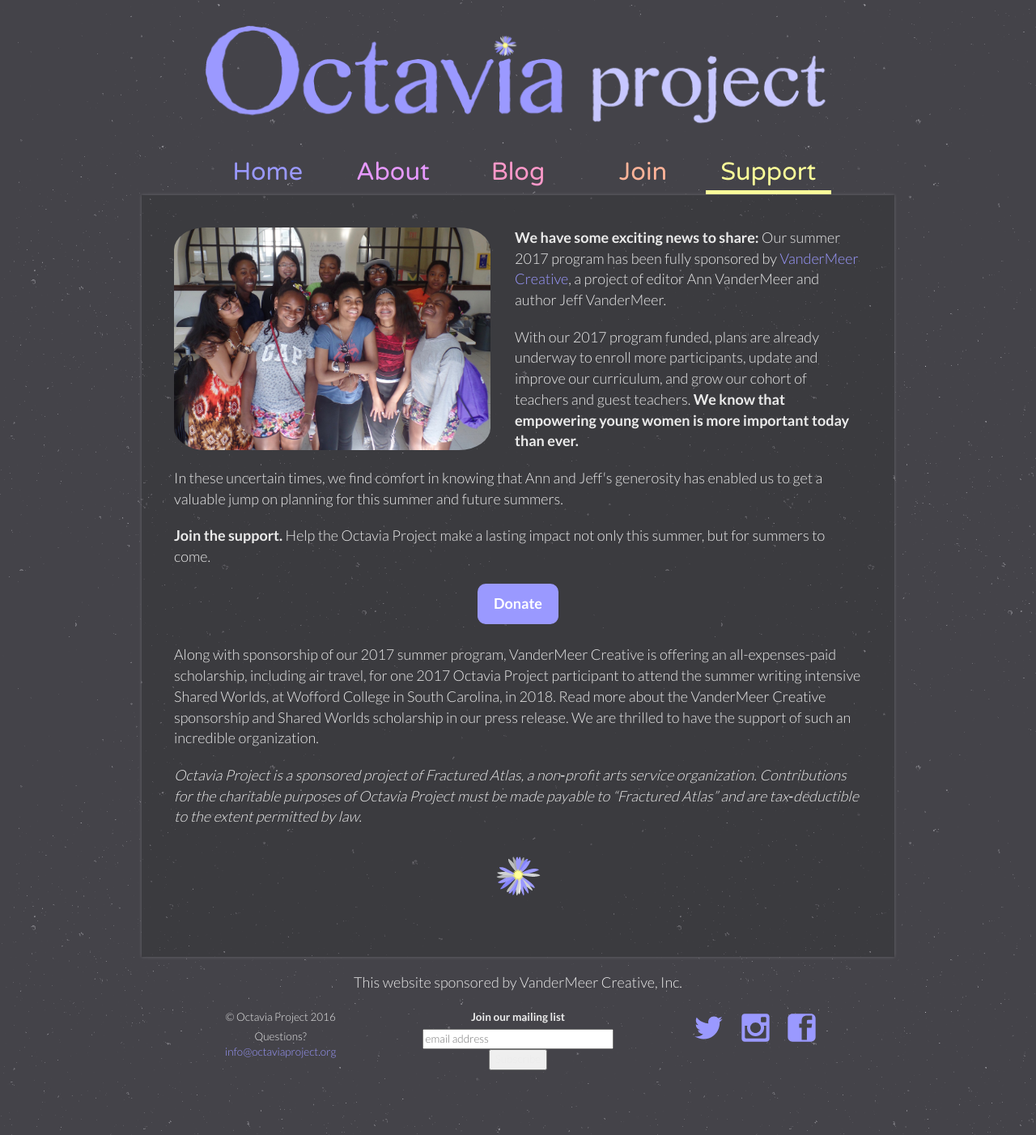
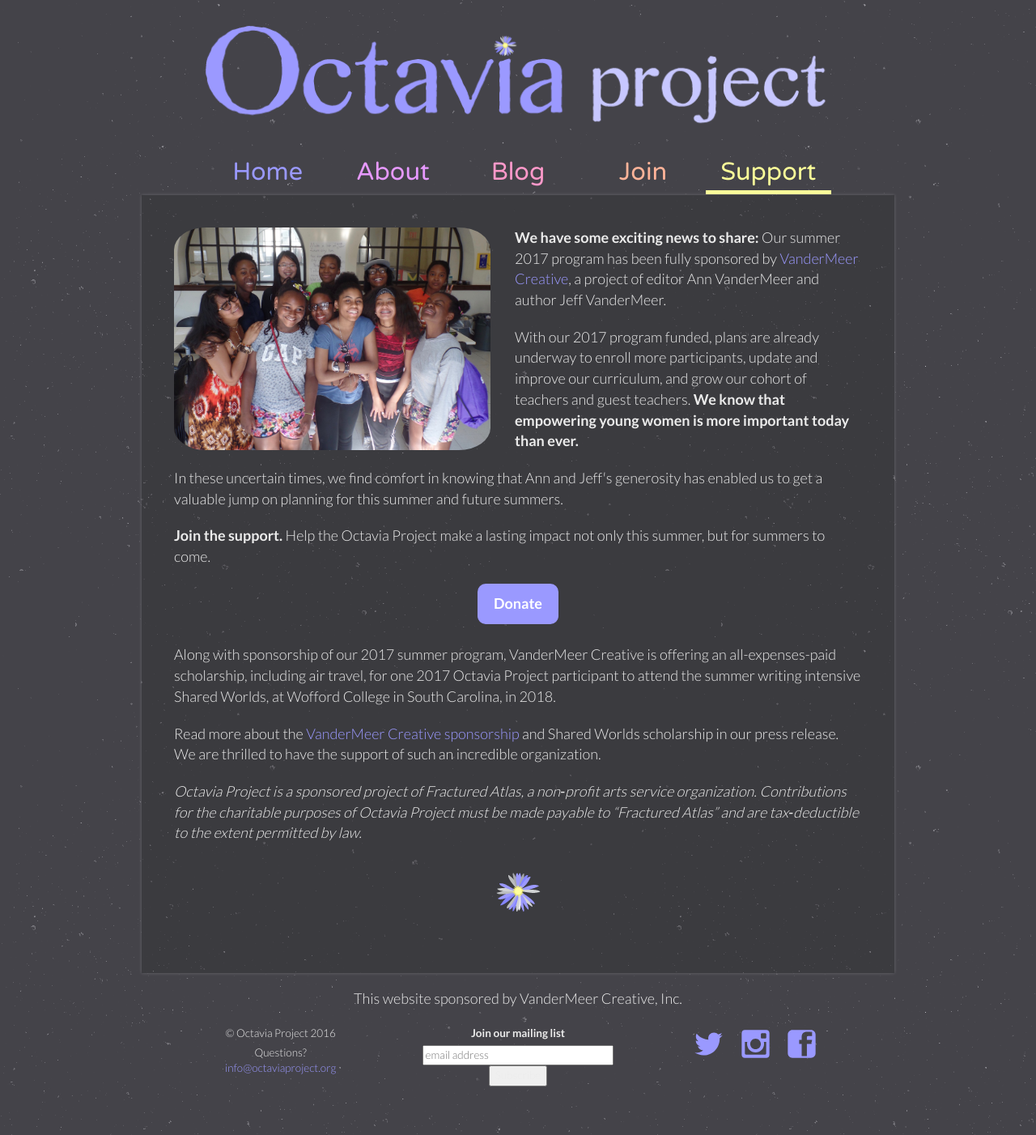
Before and after one commit to OctaviaProject/octaviaproject.github.io, a Jekyll site: the page built from support.html, in a window 1280 px wide. Shown: the whole page at 81% size. Built offline with Jekyll 4.4.1, drawn with Linux system fonts in a browser that asks for light colours; comment, search, counter and statistics services are not loaded.

Commit message:
added PR

```diff
--- a/support.html
+++ b/support.html
@@ -29,9 +29,11 @@
 
     <p>Along with sponsorship of our 2017 summer program, VanderMeer Creative is offering an all-expenses-paid
         scholarship, including air travel, for one 2017 Octavia Project participant to attend the summer writing
-        intensive Shared Worlds, at Wofford College in South Carolina, in 2018. Read more about the VanderMeer
-        Creative sponsorship and Shared Worlds scholarship in our press release. We are thrilled to have the
-        support of such an incredible organization.</p>
+        intensive Shared Worlds, at Wofford College in South Carolina, in 2018.</p>
+
+        <p>Read more about the <a href="octaviaproject.github.io/assets/VanderMeer_Creative_Sponsors_the_Octavia_Project.pdf">
+            VanderMeer Creative sponsorship</a> and Shared Worlds scholarship in our press release.
+            We are thrilled to have the support of such an incredible organization.</p>
 
     <p><i>Octavia Project is a sponsored project of Fractured Atlas, a non‐profit arts service organization.
         Contributions for the charitable purposes of Octavia Project must be made payable to “Fractured Atlas”
```
